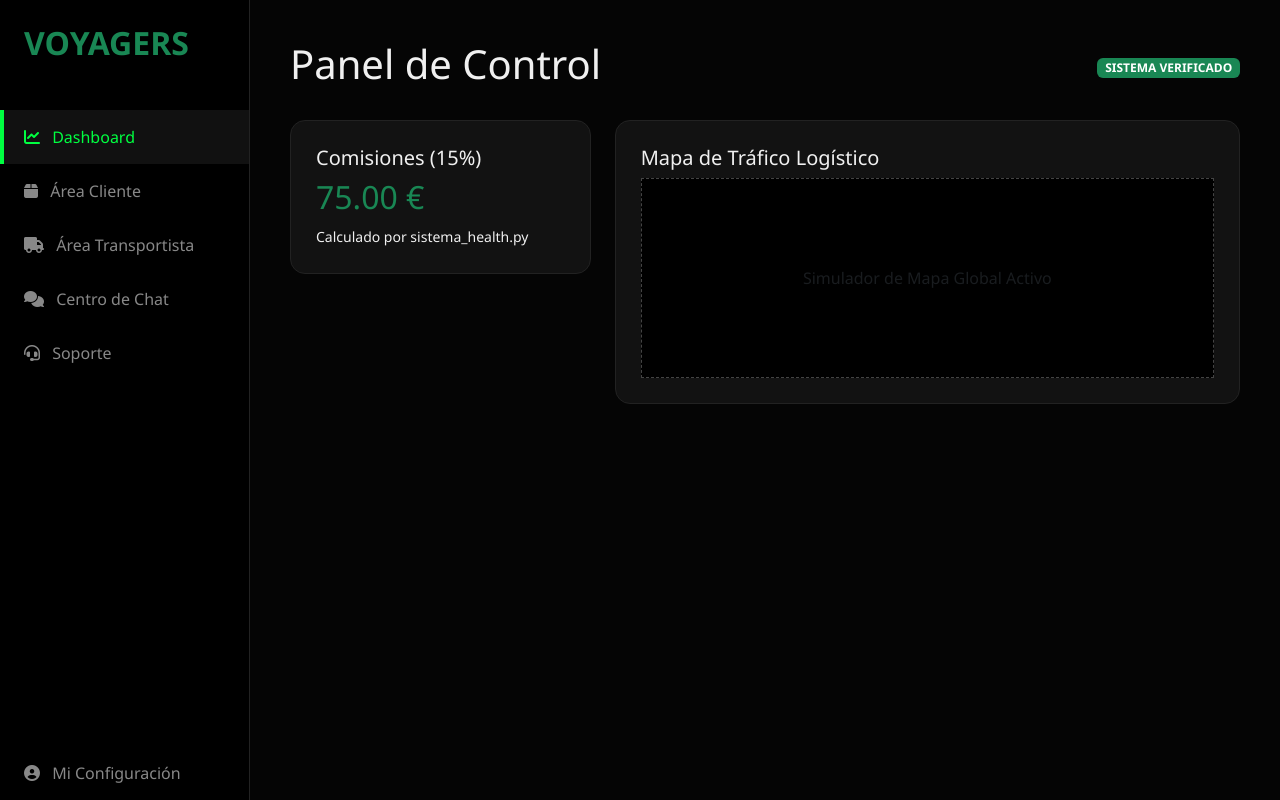
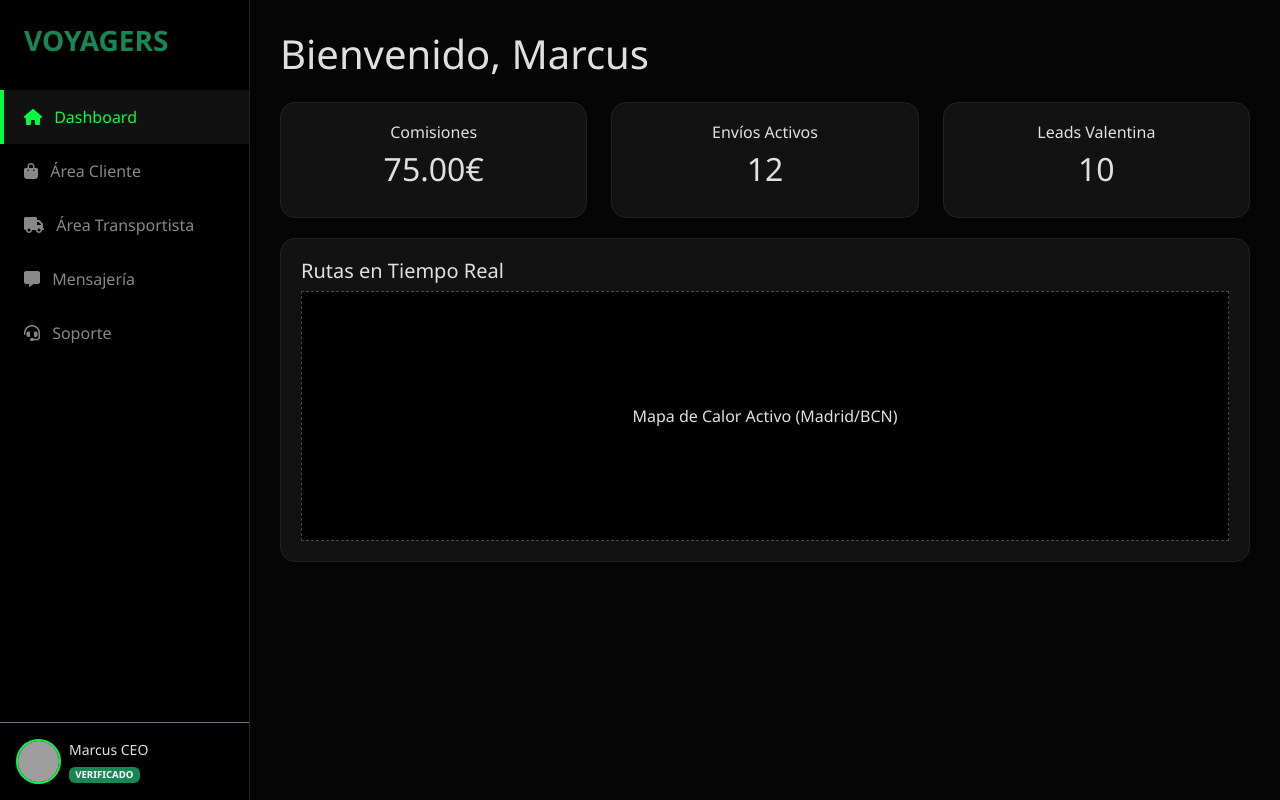
Before and after one commit to xexeu84/voyagers, a Python web app: template templates/dashboard.html in a window 1280 px wide. Run offline with Jinja, Linux system fonts and the light colour scheme; the template is opened without the code that fills it, so the values that code supplies are empty; grey boxes are pictures that could not be loaded.

Commit message:
UI_RECONSTRUCTION: Dashboard humano completo con secciones interactivas.

```diff
--- a/templates/dashboard.html
+++ b/templates/dashboard.html
@@ -2,89 +2,78 @@
 <html lang="es">
 <head>
     <meta charset="UTF-8"><meta name="viewport" content="width=device-width, initial-scale=1.0">
-    <title>Voyagers | Plataforma Global</title>
+    <title>Voyagers 2026 | Super-App</title>
     <link rel="stylesheet" href="https://cdn.jsdelivr.net/npm/bootstrap@5.3.0/dist/css/bootstrap.min.css">
     <link rel="stylesheet" href="https://cdnjs.cloudflare.com/ajax/libs/font-awesome/6.4.0/css/all.min.css">
     <style>
-        :root { --accent: #00ff41; --bg: #050505; --card: #121212; --text: #f0f0f0; }
-        body { background: var(--bg); color: var(--text); font-family: 'Segoe UI', sans-serif; }
-        .sidebar { background: #000; height: 100vh; position: fixed; width: 250px; border-right: 1px solid #222; }
-        .main-content { margin-left: 250px; padding: 40px; }
-        .nav-link { color: #888; padding: 15px 20px; transition: 0.3s; border-left: 4px solid transparent; cursor: pointer; }
+        :root { --accent: #00ff41; --bg: #050505; --card: #121212; }
+        body { background: var(--bg); color: #e0e0e0; font-family: 'Segoe UI', sans-serif; }
+        .sidebar { background: #000; height: 100vh; position: fixed; width: 250px; border-right: 1px solid #222; z-index: 100;}
+        .main-content { margin-left: 250px; padding: 30px; }
+        .nav-link { color: #888; padding: 15px 20px; cursor: pointer; border-left: 4px solid transparent; }
         .nav-link:hover, .nav-link.active { color: var(--accent); background: #111; border-left-color: var(--accent); }
-        .app-card { background: var(--card); border: 1px solid #222; border-radius: 15px; padding: 25px; margin-bottom: 25px; }
-        .view-section { display: none; } .view-section.active { display: block; }
-        .btn-voyager { background: var(--accent); color: #000; border: none; font-weight: bold; border-radius: 8px; padding: 10px 25px; }
+        .app-card { background: var(--card); border: 1px solid #222; border-radius: 15px; padding: 20px; margin-bottom: 20px; }
+        .tab-pane { display: none; } .tab-pane.active { display: block; }
+        .btn-voyager { background: var(--accent); color: #000; font-weight: bold; border: none; border-radius: 8px; padding: 10px 20px; }
+        .profile-img { width: 45px; height: 45px; border-radius: 50%; border: 2px solid var(--accent); }
     </style>
 </head>
 <body>
 
 <div class="sidebar d-flex flex-column">
-    <div class="p-4 mb-3"><h2 class="fw-bold text-success">VOYAGERS</h2></div>
-    <div onclick="showSection('dash')" class="nav-link active"><i class="fas fa-chart-line me-2"></i> Dashboard</div>
-    <div onclick="showSection('cliente')" class="nav-link"><i class="fas fa-box me-2"></i> Área Cliente</div>
-    <div onclick="showSection('driver')" class="nav-link"><i class="fas fa-truck me-2"></i> Área Transportista</div>
-    <div onclick="showSection('chat')" class="nav-link"><i class="fas fa-comments me-2"></i> Centro de Chat</div>
-    <div onclick="showSection('soporte')" class="nav-link"><i class="fas fa-headset me-2"></i> Soporte</div>
-    <div onclick="showSection('perfil')" class="nav-link mt-auto"><i class="fas fa-user-circle me-2"></i> Mi Configuración</div>
+    <div class="p-4"><h3 class="fw-bold text-success">VOYAGERS</h3></div>
+    <div onclick="openTab('dash')" class="nav-link active"><i class="fas fa-home me-2"></i> Dashboard</div>
+    <div onclick="openTab('cliente')" class="nav-link"><i class="fas fa-shopping-bag me-2"></i> Área Cliente</div>
+    <div onclick="openTab('driver')" class="nav-link"><i class="fas fa-truck me-2"></i> Área Transportista</div>
+    <div onclick="openTab('chat')" class="nav-link"><i class="fas fa-comment-alt me-2"></i> Mensajería</div>
+    <div onclick="openTab('support')" class="nav-link"><i class="fas fa-headset me-2"></i> Soporte</div>
+    <div class="mt-auto p-3 border-top border-secondary d-flex align-items-center">
+        <img src="https://ui-avatars.com/api/?name=Marcus&background=00ff41&color=000" class="profile-img me-2">
+        <div><small class="d-block">Marcus CEO</small><span class="badge bg-success" style="font-size:0.6em">VERIFICADO</span></div>
+    </div>
 </div>
 
 <div class="main-content">
-    <div id="dash" class="view-section active">
-        <div class="d-flex justify-content-between align-items-center mb-4">
-            <h1>Panel de Control</h1>
-            <div class="badge bg-success">SISTEMA VERIFICADO</div>
+    <div id="dash" class="tab-pane active">
+        <h1>Bienvenido, Marcus</h1>
+        <div class="row mt-4">
+            <div class="col-md-4"><div class="app-card text-center"><h6>Comisiones</h6><h2>75.00€</h2></div></div>
+            <div class="col-md-4"><div class="app-card text-center"><h6>Envíos Activos</h6><h2>12</h2></div></div>
+            <div class="col-md-4"><div class="app-card text-center"><h6>Leads Valentina</h6><h2>10</h2></div></div>
         </div>
-        <div class="row">
-            <div class="col-md-4">
-                <div class="app-card"><h5>Comisiones (15%)</h5><h2 class="text-success">75.00 €</h2><small>Calculado por sistema_health.py</small></div>
-            </div>
-            <div class="col-md-8">
-                <div class="app-card"><h5>Mapa de Tráfico Logístico</h5><div style="height:200px; background:#000; border: 1px dashed #444;" class="d-flex align-items-center justify-content-center text-muted">Simulador de Mapa Global Activo</div></div>
+        <div class="app-card">
+            <h5>Rutas en Tiempo Real</h5>
+            <div style="height:250px; background:#000; border: 1px dashed #444;" class="d-flex align-items-center justify-content-center">Mapa de Calor Activo (Madrid/BCN)</div>
+        </div>
+    </div>
+
+    <div id="cliente" class="tab-pane">
+        <h3>📦 Mis Envíos</h3>
+        <div class="app-card">
+            <h5>Publicar nuevo paquete</h5>
+            <div class="row g-3">
+                <div class="col-md-6"><input type="text" class="form-control bg-dark text-white border-secondary" placeholder="¿Qué quieres enviar?"></div>
+                <div class="col-md-3"><input type="text" class="form-control bg-dark text-white border-secondary" placeholder="Destino"></div>
+                <div class="col-md-3"><button class="btn-voyager w-100">PUBLICAR</button></div>
             </div>
         </div>
     </div>
 
-    <div id="chat" class="view-section">
-        <h3>Centro de Mensajería</h3>
+    <div id="driver" class="tab-pane">
+        <h3>🚚 Panel de Transportista</h3>
         <div class="app-card">
-            <div class="row">
-                <div class="col-md-4 border-end border-secondary">
-                    <div class="p-2 mb-2 bg-dark rounded"><strong>Aki (CTO)</strong><br><small>Test integral completado...</small></div>
-                    <div class="p-2 mb-2"><strong>Valentina (CMO)</strong><br><small>10 Leads listos...</small></div>
-                </div>
-                <div class="col-md-8">
-                    <div id="chatDisplay" style="height:200px; overflow-y:auto;" class="mb-3">
-                        <p><strong>Aki:</strong> Marcus, el Health Check ha dado OK en todos los módulos.</p>
-                        <p class="text-end"><strong>Tú:</strong> Perfecto. Procede con la interfaz humana.</p>
-                    </div>
-                    <div class="input-group"><input type="text" class="form-control bg-dark border-secondary text-white"><button class="btn btn-voyager">Enviar</button></div>
-                </div>
+            <div class="d-flex justify-content-between align-items-center">
+                <div><strong>Ruta: Madrid -> Barcelona</strong><br><small class="text-muted">Espacio: 5kg | Pago: 25.00€</small></div>
+                <button class="btn btn-outline-success">ACEPTAR CARGA</button>
             </div>
-        </div>
-    </div>
-
-    <div id="perfil" class="view-section">
-        <h3>Configuración de Usuario</h3>
-        <div class="app-card">
-            <div class="text-center mb-4">
-                <img src="https://ui-avatars.com/api/?name=Marcus&background=00ff41&color=000" class="rounded-circle" style="width:100px">
-                <h4 class="mt-2">Marcus CEO</h4>
-                <span class="badge border border-success text-success">USUARIO VERIFICADO (KYC)</span>
-            </div>
-            <div class="row">
-                <div class="col-md-6 mb-3"><label>Nombre Público</label><input type="text" class="form-control bg-dark text-white border-secondary" value="Marcus Voyagers"></div>
-                <div class="col-md-6 mb-3"><label>Email</label><input type="text" class="form-control bg-dark text-white border-secondary" value="marcus@voyagers.cloud"></div>
-            </div>
-            <button class="btn btn-voyager">Guardar Cambios</button>
         </div>
     </div>
 </div>
 
 <script>
-    function showSection(id) {
-        document.querySelectorAll('.view-section').forEach(s => s.classList.remove('active'));
-        document.querySelectorAll('.nav-link').forEach(l => l.classList.remove('active'));
+    function openTab(id) {
+        document.querySelectorAll('.tab-pane').forEach(t => t.classList.remove('active'));
+        document.querySelectorAll('.nav-link').forEach(n => n.classList.remove('active'));
         document.getElementById(id).classList.add('active');
         event.currentTarget.classList.add('active');
     }
```
